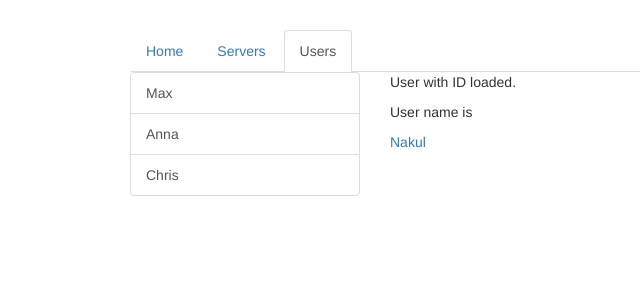
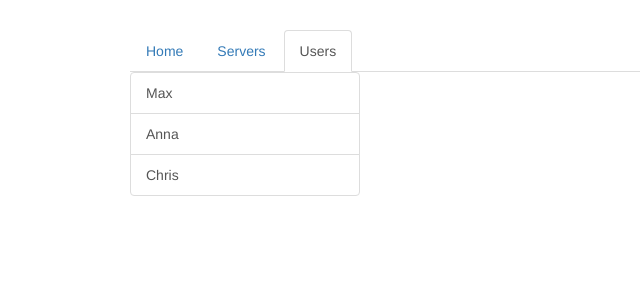
Before and after one commit to Timmesh/javaplayground, an Angular app in the folder Angular/UdemyCourse/routing-start/: page /users in a window 1280 px wide. Shown: the top 300 px of the page, without its empty margins (135-775 px from the left). Built offline with nearby package versions, Linux system fonts and the light colour scheme.

Commit message:
Child Routes

```diff
--- a/Angular/UdemyCourse/routing-start/src/app/servers/servers.component.html
+++ b/Angular/UdemyCourse/routing-start/src/app/servers/servers.component.html
@@ -1,4 +1,4 @@
-<button (click)="reload()" class="btn btn-primary">Load Server</button>
+<!-- <button (click)="reload()" class="btn btn-primary">Load Server</button> -->
 
 <div class="row">
   <div class="col-xs-12 col-sm-4">
@@ -10,8 +10,10 @@
     </div>
   </div>
   <div class="col-xs-12 col-sm-4">
-    <app-edit-server></app-edit-server>
+    <!-- <app-edit-server></app-edit-server>
     <hr>
-    <app-server></app-server>
+    <app-server></app-server> -->
+    <router-outlet></router-outlet>
+
   </div>
 </div>
--- a/Angular/UdemyCourse/routing-start/src/app/users/users.component.html
+++ b/Angular/UdemyCourse/routing-start/src/app/users/users.component.html
@@ -7,6 +7,7 @@
     </div>
   </div>
   <div class="col-xs-12 col-sm-4">
-    <app-user></app-user>
+    <!-- <app-user></app-user> -->
+    <router-outlet></router-outlet>
   </div>
 </div>
```
Also changed, not shown: Angular/UdemyCourse/routing-start/src/app/app.module.ts (+13 -5 lines).
